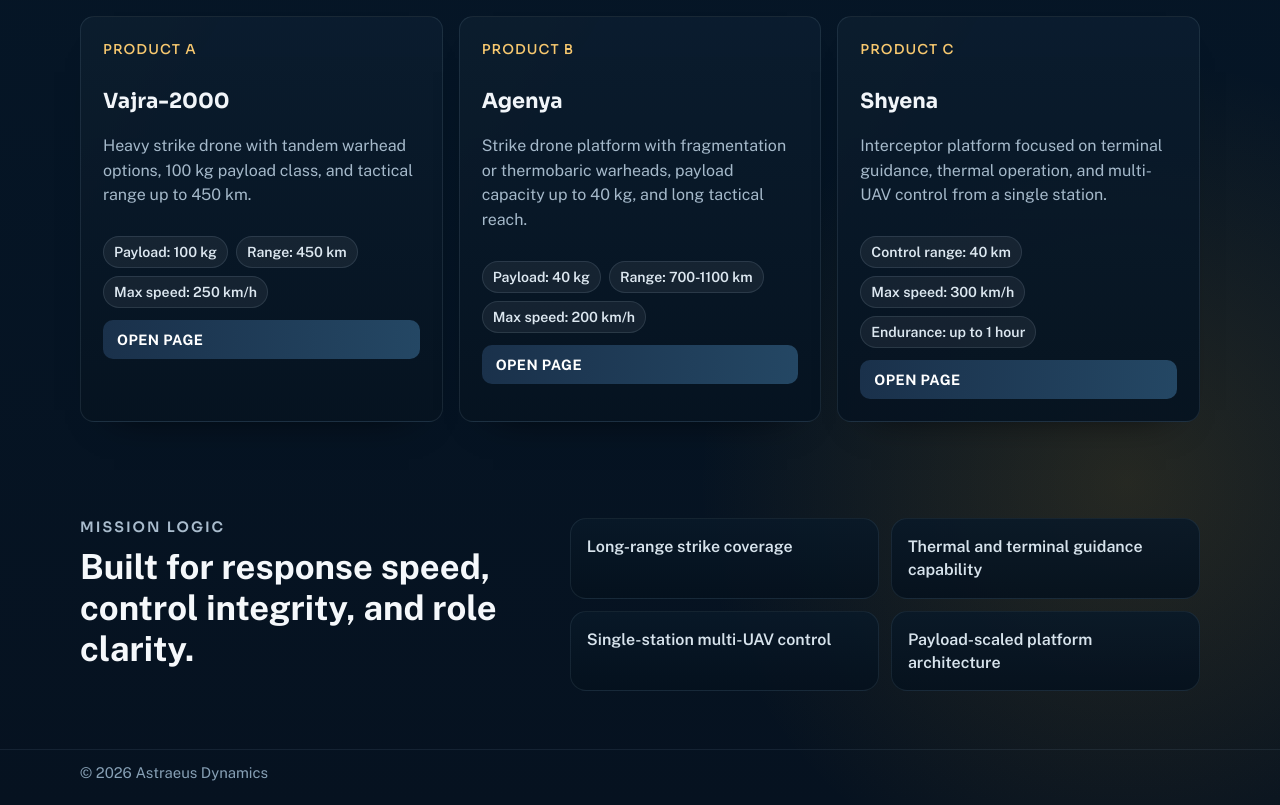
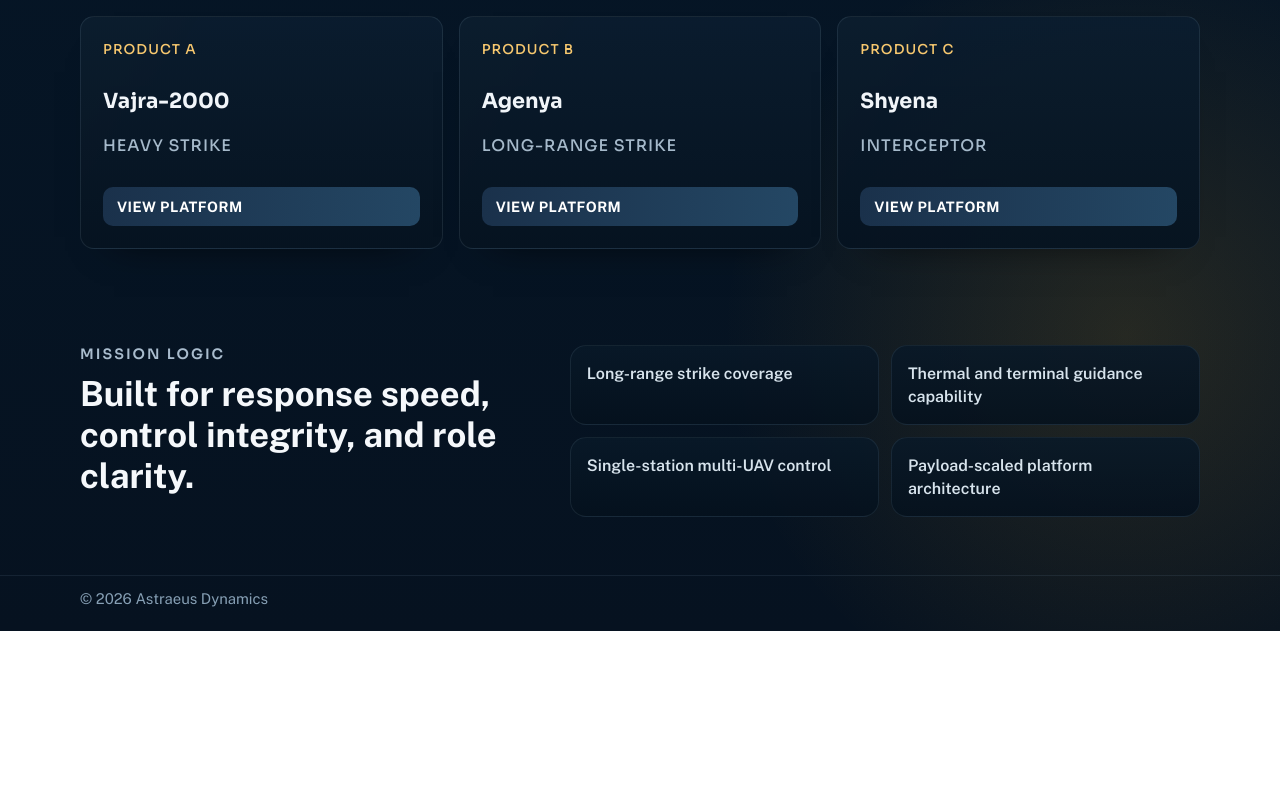
Before and after one commit to BanAdi/drone-project, a plain HTML site: page index.html in a window 1280 px wide. Shown: the part 1340-2145 px from the top of the page. After the commit the page ends 1971 px from the top, so only its background shows below. Drawn offline with nearby package versions, Linux system fonts and the light colour scheme.

Commit message:
Simplify homepage product cards

```diff
--- a/index.html
+++ b/index.html
@@ -103,46 +103,22 @@
         <article class="card stack-card home-system-card">
           <p class="card-label">Product A</p>
           <h2>Vajra-2000</h2>
-          <p>
-            Heavy strike drone with tandem warhead options, 100 kg payload class,
-            and tactical range up to 450 km.
-          </p>
-          <div class="card-stats">
-            <span>Payload: 100 kg</span>
-            <span>Range: 450 km</span>
-            <span>Max speed: 250 km/h</span>
-          </div>
-          <a class="btn" href="vajra-2000.html">Open page</a>
+          <p class="system-role">Heavy Strike</p>
+          <a class="btn" href="vajra-2000.html">View Platform</a>
         </article>
 
         <article class="card stack-card home-system-card">
           <p class="card-label">Product B</p>
           <h2>Agenya</h2>
-          <p>
-            Strike drone platform with fragmentation or thermobaric warheads,
-            payload capacity up to 40 kg, and long tactical reach.
-          </p>
-          <div class="card-stats">
-            <span>Payload: 40 kg</span>
-            <span>Range: 700-1100 km</span>
-            <span>Max speed: 200 km/h</span>
-          </div>
-          <a class="btn" href="agenya.html">Open page</a>
+          <p class="system-role">Long-Range Strike</p>
+          <a class="btn" href="agenya.html">View Platform</a>
         </article>
 
         <article class="card stack-card home-system-card">
           <p class="card-label">Product C</p>
           <h2>Shyena</h2>
-          <p>
-            Interceptor platform focused on terminal guidance, thermal operation,
-            and multi-UAV control from a single station.
-          </p>
-          <div class="card-stats">
-            <span>Control range: 40 km</span>
-            <span>Max speed: 300 km/h</span>
-            <span>Endurance: up to 1 hour</span>
-          </div>
-          <a class="btn" href="shyena.html">Open page</a>
+          <p class="system-role">Interceptor</p>
+          <a class="btn" href="shyena.html">View Platform</a>
         </article>
       </section>
 
--- a/site.css
+++ b/site.css
@@ -983,6 +983,15 @@ footer .container {
   color: #a5b9ca;
 }
 
+.system-role {
+  margin: 4px 0 10px;
+  font-family: "Sora", "Public Sans", sans-serif;
+  font-size: 1rem;
+  letter-spacing: 0.06em;
+  text-transform: uppercase;
+  color: #a9bccd;
+}
+
 .home-page .card-label {
   color: #f7c86f;
 }
```
